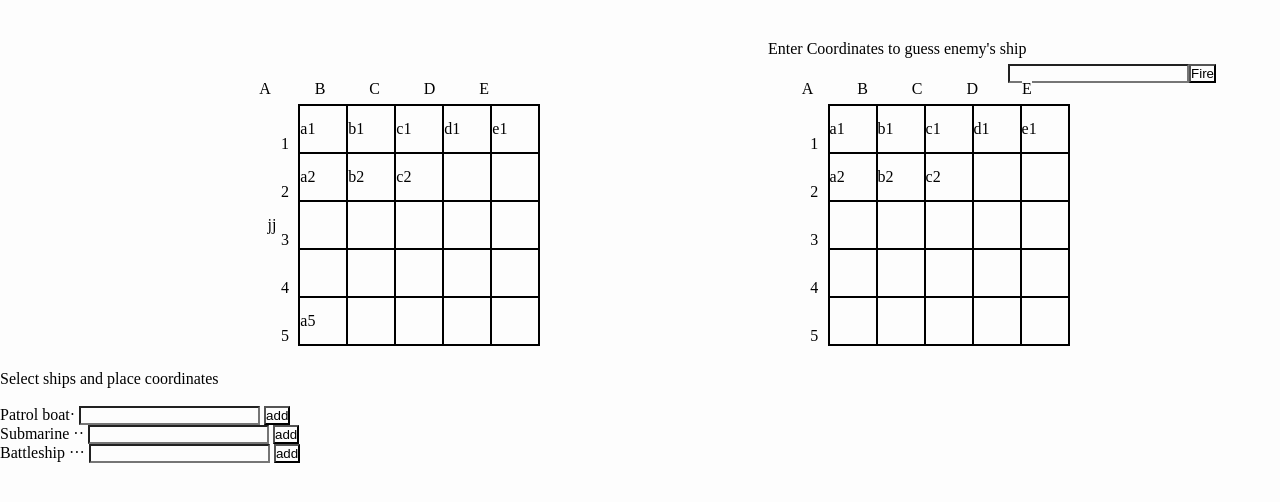
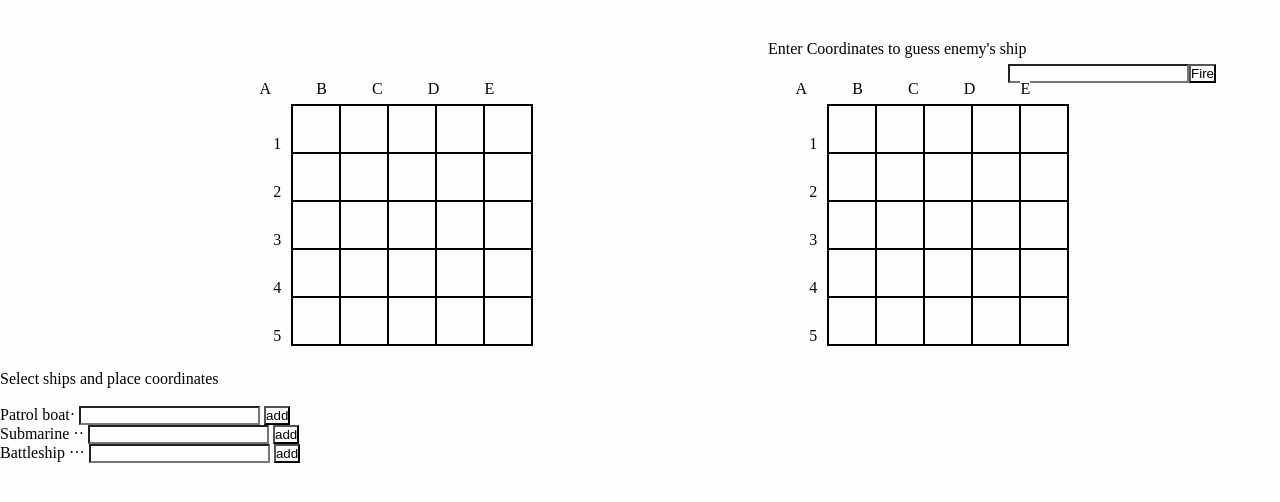
Before and after one commit to RomaneGreen/battleshipping, a website built with webpack: page dist/index.html in a window 1280 px wide. Built offline with nearby package versions, Linux system fonts and the light colour scheme.

Commit message:
cleaned up html

```diff
--- a/dist/index.html
+++ b/dist/index.html
@@ -23,16 +23,16 @@
       <span class="letters">D</span>&nbsp;
       <span class="letters">E</span>
       <tr>
-        <td class='a1'>a1</td>
-        <td class='b1'>b1</td>
-        <td class='c1'>c1</td>
-        <td class='d1'>d1</td>
-        <td class='e1'>e1</td>
+        <td class='a1'></td>
+        <td class='b1'></td>
+        <td class='c1'></td>
+        <td class='d1'></td>
+        <td class='e1'></td>
       </tr>
       <tr>
-        <td class='a2'>a2</td>
-        <td class='b2'>b2</td>
-        <td class='c2'>c2</td>
+        <td class='a2'></td>
+        <td class='b2'></td>
+        <td class='c2'></td>
         <td class='d2'></td>
         <td class='e2'></td>
       </tr>
@@ -50,8 +50,8 @@
         <td class='d4'></td>
         <td class='e4'></td>
       </tr>
-      <tr>jj
-        <td class='a5'>a5</td>
+      <tr>
+        <td class='a5'></td>
         <td class='b5'></td>
         <td class='c5'></td>
         <td class='d5'></td>
@@ -75,16 +75,16 @@
       <span class="letters">D</span>&nbsp;
       <span class="letters">E</span>
       <tr>
-        <td id='a1'>a1</td>
-        <td id='b1'>b1</td>
-        <td id='c1'>c1</td>
-        <td id='d1'>d1</td>
-        <td id='e1'>e1</td>
+        <td id='a1'></td>
+        <td id='b1'></td>
+        <td id='c1'></td>
+        <td id='d1'></td>
+        <td id='e1'></td>
       </tr>
       <tr>
-        <td id='a2'>a2</td>
-        <td id='b2'>b2</td>
-        <td id='c2'>c2</td>
+        <td id='a2'></td>
+        <td id='b2'></td>
+        <td id='c2'></td>
         <td id='d2'></td>
         <td id='e2'></td>
       </tr>
```
